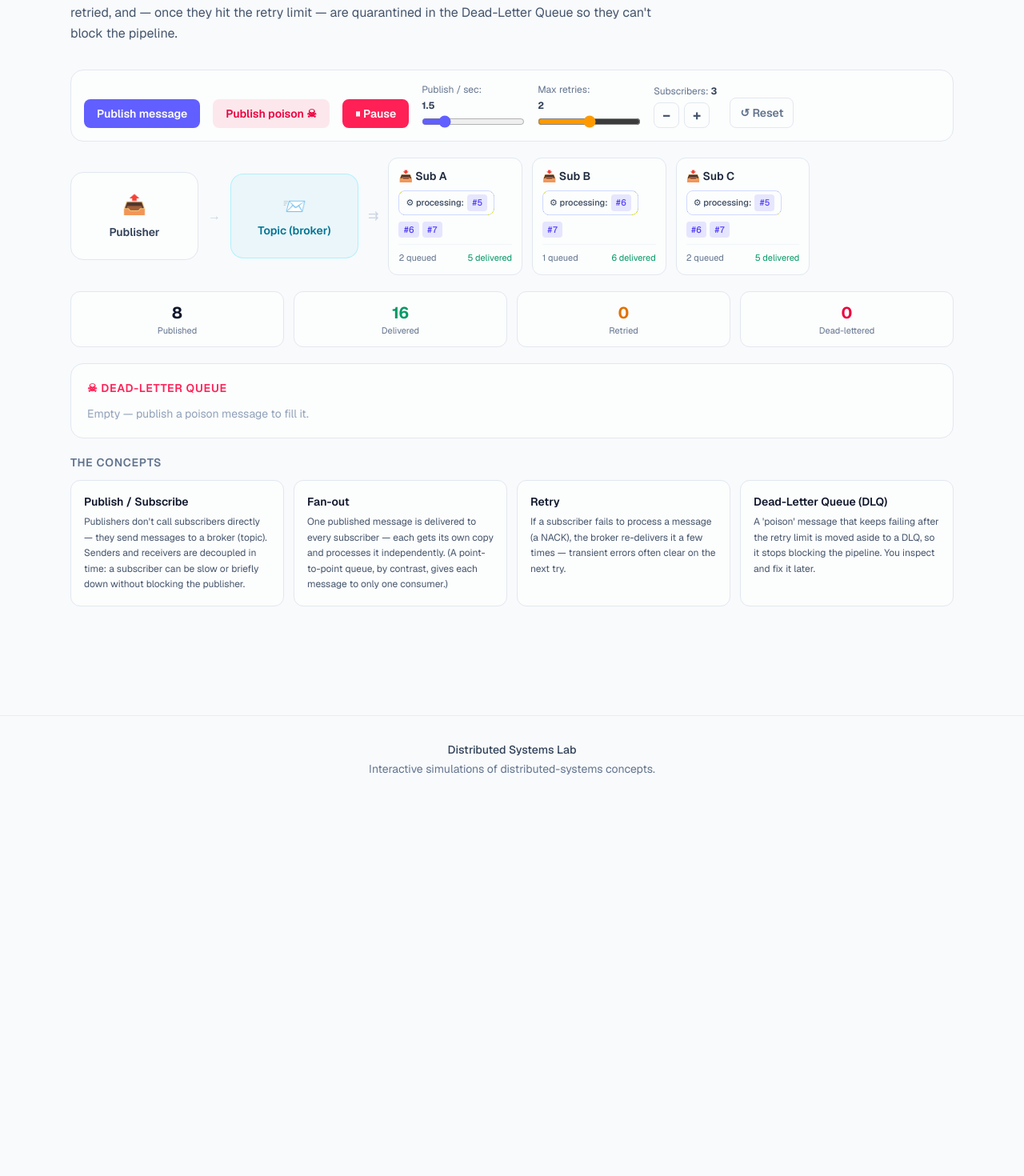
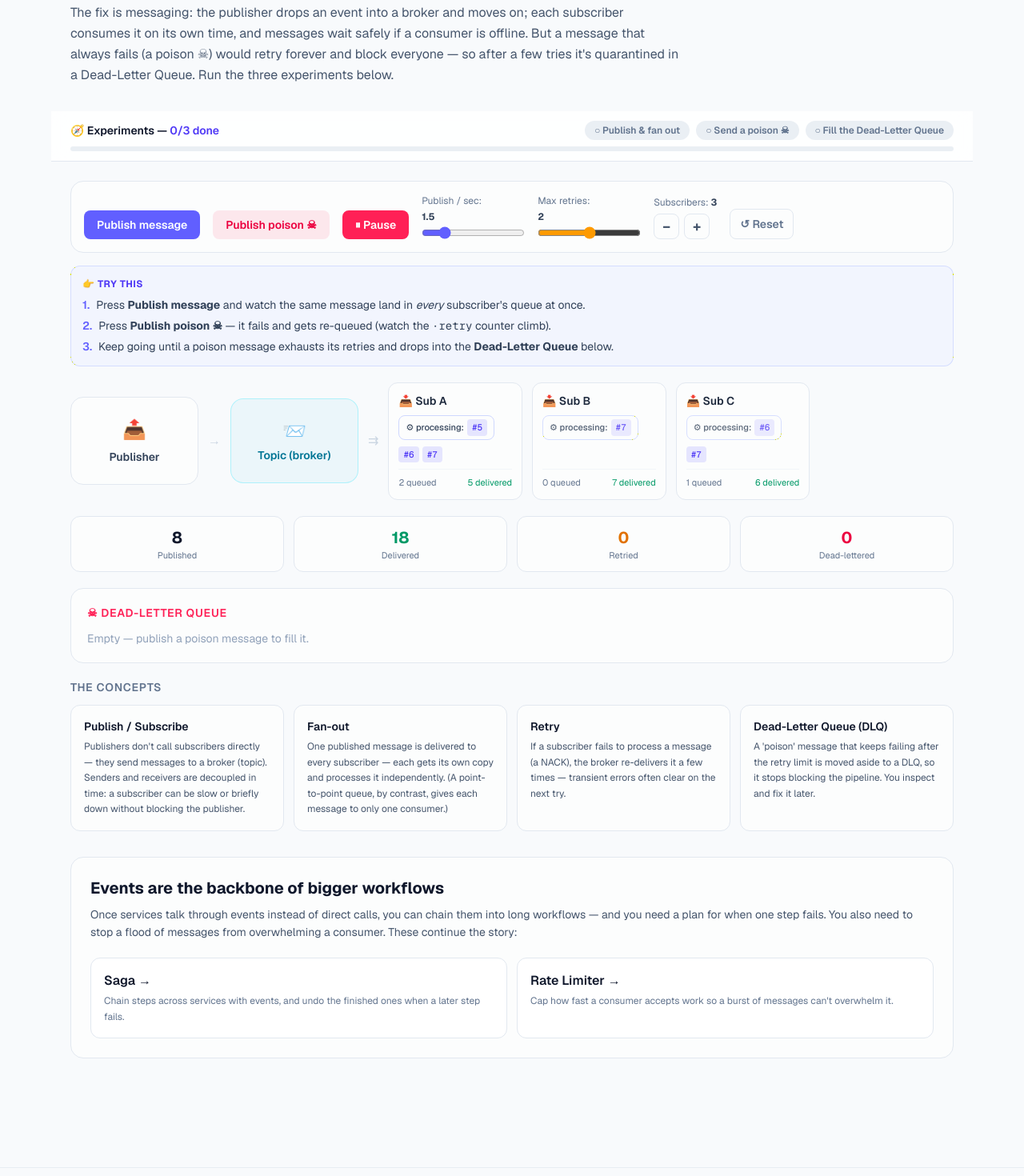
Before and after one commit to yazon551-byte/ds, a Next.js app: page /labs/messaging in a window 1280 px wide. Shown: the part 220-1690 px from the top of the page at 80% size. Before the commit the page ends 1223 px from the top, so only its background shows below. Built offline with nearby package versions, Linux system fonts and the light colour scheme.

Commit message:
Messaging: guided UX (mission tracker, Try-this, fan-out/DLQ reveals, next-steps)

```diff
--- a/src/components/labs/messaging-lab.tsx
+++ b/src/components/labs/messaging-lab.tsx
@@ -1,8 +1,10 @@
 "use client";
 
 import { useCallback, useEffect, useRef, useState } from "react";
+import Link from "next/link";
 import { useApp } from "@/components/providers";
 import { LabShell } from "@/components/lab-shell";
+import { TryIt, Aha, MissionTracker } from "@/components/labs/ux";
 import { messagingInfo } from "@/lib/labs/messaging";
 import type { Localized } from "@/lib/types";
 
@@ -89,6 +91,10 @@ export function MessagingLab() {
   const [rate, setRate] = useState(1.5);
   const [running, setRunning] = useState(true);
 
+  // ── gamification: publish, poison, and watch the DLQ catch it ───────
+  const [missions, setMissions] = useState({ published: false, poison: false, dlq: false });
+  const allDone = missions.published && missions.poison && missions.dlq;
+
   const maxRetriesRef = useRef(maxRetries);
   const rateRef = useRef(rate);
   const runningRef = useRef(running);
@@ -129,6 +135,10 @@ export function MessagingLab() {
       if (s.queue.length < 60) s.queue.push({ msgId: id, poison, attempts: 0 });
     }
     mRef.current.published++;
+    setMissions((m) => {
+      if (poison) return m.poison ? m : { ...m, poison: true };
+      return m.published ? m : { ...m, published: true };
+    });
     setSnap(buildSnapshot());
   }, [buildSnapshot]);
 
@@ -197,6 +207,7 @@ export function MessagingLab() {
               if (dlqRef.current.length > 40) dlqRef.current = dlqRef.current.slice(-40);
               m.dead++;
               s.current = null;
+              setMissions((mm) => (mm.dlq ? mm : { ...mm, dlq: true }));
             } else {
               m.retried++;
               s.queue.push(item); // re-deliver (back of queue)
@@ -235,10 +246,20 @@ export function MessagingLab() {
       title={{ en: "Messaging & Pub/Sub", ar: "الرسائل و Pub/Sub" }}
       difficulty="Intermediate"
       intro={{
-        en: "Publish events to a broker and watch them fan out to every subscriber. Poison messages (☠) fail, get retried, and — once they hit the retry limit — are quarantined in the Dead-Letter Queue so they can't block the pipeline.",
-        ar: "انشر أحداثاً إلى وسيط وشاهدها تتوزّع على كل مشترك. الرسائل السامّة (☠) تفشل، يُعاد تسليمها، وعند بلوغ حدّ المحاولات تُعزَل في طابور الرسائل الميتة كي لا تعطّل الأنبوب.",
+        en: "The problem: a direct call forces the sender to wait for the receiver, and breaks if the receiver is down. The fix is messaging: the publisher drops an event into a broker and moves on; each subscriber consumes it on its own time, and messages wait safely if a consumer is offline. But a message that always fails (a poison ☠) would retry forever and block everyone — so after a few tries it's quarantined in a Dead-Letter Queue. Run the three experiments below.",
+        ar: "المشكلة: النداء المباشر بيجبر المُرسِل ينتظر المُستقبِل، وبينكسر إذا المُستقبِل واقع. الحل الرسائل (messaging): الناشر بيرمي حدث بالوسيط (broker) ويكمّل، وكل مشترك بيستهلكه على وقته، والرسائل بتنتظر بأمان إذا مستهلك أوفلاين. بس رسالة بتفشل دايماً (سامّة ☠) رح تعيد للأبد وتسدّ الطابور — لهيك بعد كم محاولة بتنعزل بطابور الرسائل الميتة (DLQ). جرّب التجارب الثلاث تحت.",
       }}
     >
+      {/* ── Sticky mission tracker ────────────────────────────── */}
+      <MissionTracker
+        title="Experiments"
+        missions={[
+          { label: "Publish & fan out", done: missions.published },
+          { label: "Send a poison ☠", done: missions.poison },
+          { label: "Fill the Dead-Letter Queue", done: missions.dlq },
+        ]}
+      />
+
       {/* ── Controls ─────────────────────────────────────────── */}
       <div className="flex flex-wrap items-end gap-4 rounded-2xl border border-slate-200 bg-white/60 p-4 dark:border-white/10 dark:bg-white/[0.03]">
         <button type="button" onClick={() => publish(false)} className="rounded-lg bg-indigo-500 px-4 py-2 text-sm font-semibold text-white hover:bg-indigo-600">
@@ -271,6 +292,14 @@ export function MessagingLab() {
 
         <button type="button" onClick={reset} className="rounded-lg border border-slate-200 px-3 py-2 text-sm font-semibold text-slate-500 hover:bg-slate-100 dark:border-white/10 dark:text-slate-400 dark:hover:bg-white/5">↺ {tr(L.reset)}</button>
       </div>
+
+      <TryIt
+        items={[
+          <>Press <b>{tr(L.publishOk)}</b> and watch the same message land in <i>every</i> subscriber&apos;s queue at once.</>,
+          <>Press <b>{tr(L.publishBad)}</b> — it fails and gets re-queued (watch the <code>·{tr(L.retry)}</code> counter climb).</>,
+          <>Keep going until a poison message exhausts its retries and drops into the <b>{tr(L.dlq)}</b> below.</>,
+        ]}
+      />
 
       {/* ── Flow: publisher → topic → subscribers ────────────── */}
       <div className="mt-5 flex flex-col items-stretch gap-3 lg:flex-row lg:items-center">
@@ -318,6 +347,13 @@ export function MessagingLab() {
         </div>
       </div>
 
+      <Aha show={missions.published}>
+        One publish, and the broker copied that message into <i>every</i> subscriber&apos;s own
+        queue. The publisher never knew who the subscribers were — that&apos;s the decoupling: you
+        can add or remove consumers without touching the sender, and each works through its
+        backlog at its own pace.
+      </Aha>
+
       {/* ── Metrics ──────────────────────────────────────────── */}
       <div className="mt-5 grid grid-cols-2 gap-3 sm:grid-cols-4">
         {metricCards.map((m) => (
@@ -344,6 +380,13 @@ export function MessagingLab() {
         )}
       </div>
 
+      <Aha show={missions.dlq}>
+        That poison message would have retried forever and clogged the queue behind it.
+        Instead, after hitting the retry limit it was moved aside into the Dead-Letter Queue —
+        the pipeline keeps flowing, and a human (or a separate job) can inspect the failures
+        later. Try lowering <b>{tr(L.maxRetries)}</b> and watch messages reach the DLQ faster.
+      </Aha>
+
       {/* ── Concepts ─────────────────────────────────────────── */}
       <div className="mt-5">
         <h3 className="mb-3 text-sm font-semibold uppercase tracking-wider text-slate-500 dark:text-slate-400">{tr(L.concepts)}</h3>
@@ -356,6 +399,48 @@ export function MessagingLab() {
           ))}
         </div>
       </div>
+
+      {/* ── Closing: what to explore next ─────────────────────── */}
+      <section
+        className={[
+          "mt-8 rounded-2xl border p-6 transition-colors",
+          allDone
+            ? "border-emerald-400/40 bg-emerald-500/5"
+            : "border-slate-200 bg-white/60 dark:border-white/10 dark:bg-white/[0.03]",
+        ].join(" ")}
+      >
+        <h2 className="text-xl font-bold text-slate-900 dark:text-white">
+          {allDone ? "🎉 You've published, poisoned, and dead-lettered." : "Events are the backbone of bigger workflows"}
+        </h2>
+        <p className="mt-2 text-sm leading-relaxed text-slate-600 dark:text-slate-400">
+          Once services talk through events instead of direct calls, you can chain them into
+          long workflows — and you need a plan for when one step fails. You also need to stop a
+          flood of messages from overwhelming a consumer. These continue the story:
+        </p>
+        <div className="mt-5 grid grid-cols-1 gap-3 sm:grid-cols-2">
+          {[
+            {
+              fix: "Saga",
+              desc: "Chain steps across services with events, and undo the finished ones when a later step fails.",
+              href: "/labs/saga",
+            },
+            {
+              fix: "Rate Limiter",
+              desc: "Cap how fast a consumer accepts work so a burst of messages can't overwhelm it.",
+              href: "/labs/rate-limiter",
+            },
+          ].map((s) => (
+            <Link
+              key={s.fix}
+              href={s.href}
+              className="group rounded-xl border border-slate-200 bg-white p-4 transition-all hover:-translate-y-1 hover:border-indigo-300 hover:shadow-lg hover:shadow-indigo-500/10 dark:border-white/10 dark:bg-white/[0.03] dark:hover:border-indigo-400/40"
+            >
+              <p className="font-semibold text-slate-900 dark:text-white">{s.fix} →</p>
+              <p className="mt-1 text-xs leading-relaxed text-slate-500 dark:text-slate-400">{s.desc}</p>
+            </Link>
+          ))}
+        </div>
+      </section>
     </LabShell>
   );
 }
```
